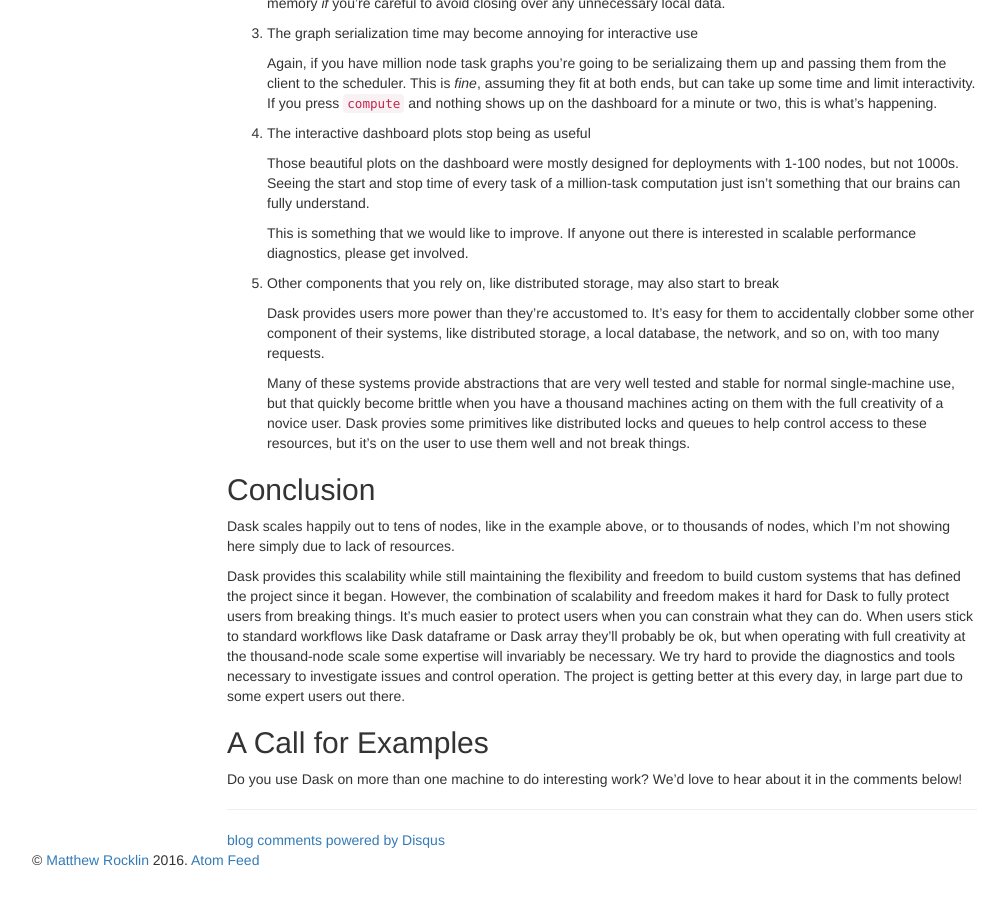
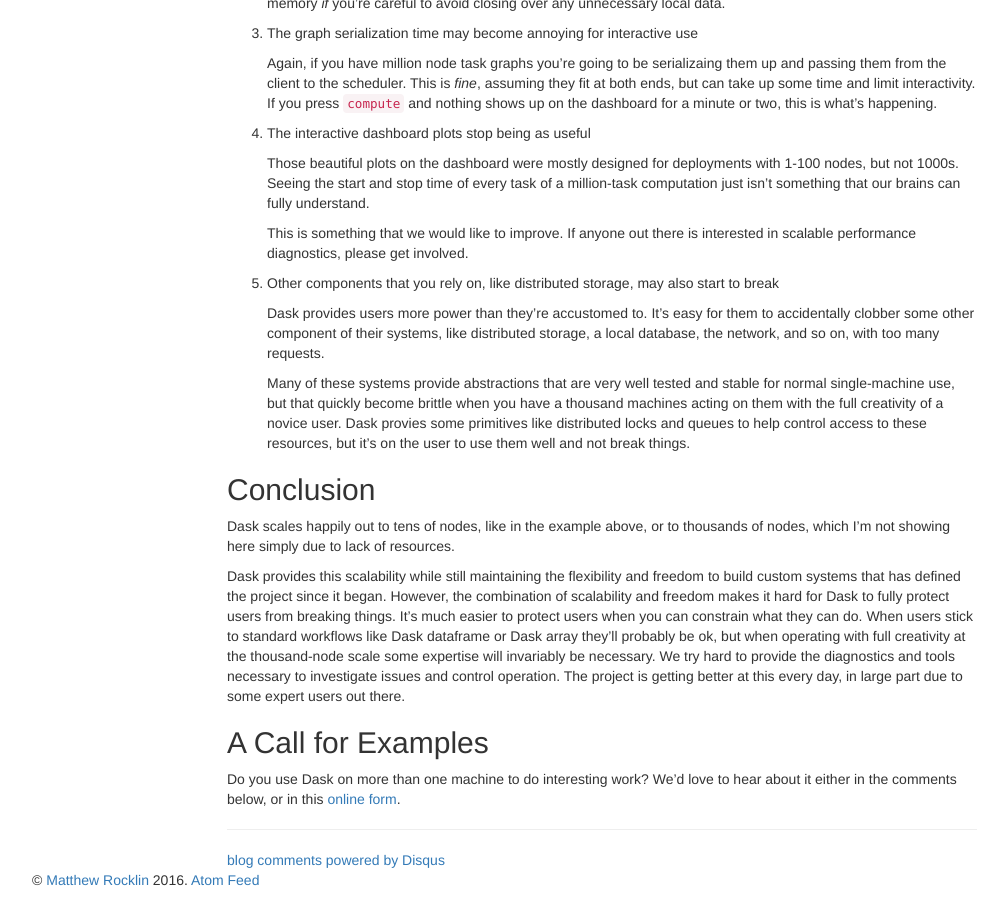
Before and after one commit to besyskymnbk/blog, a Jekyll site: the page built from _posts/work/2018-06-26-dask-scaling-limits.md, in a window 1280 px wide and 900 px high, scrolled down 1855 px. Shown: the whole window, without its empty margins (38-1044 px from the left). Built offline with Jekyll 4.4.1, drawn with Linux system fonts in a browser that asks for light colours; comment, search, counter and statistics services are not loaded.

Commit message:
add link to google form

```diff
--- a/_posts/work/2018-06-26-dask-scaling-limits.md
+++ b/_posts/work/2018-06-26-dask-scaling-limits.md
@@ -165,4 +165,5 @@ better at this every day, in large part due to some expert users out there.
 ## A Call for Examples
 
 Do you use Dask on more than one machine to do interesting work?
-We'd love to hear about it in the comments below!
+We'd love to hear about it either in the comments below, or in this [online
+form](https://goo.gl/forms/ueIMoGl6ZPl529203).
```
